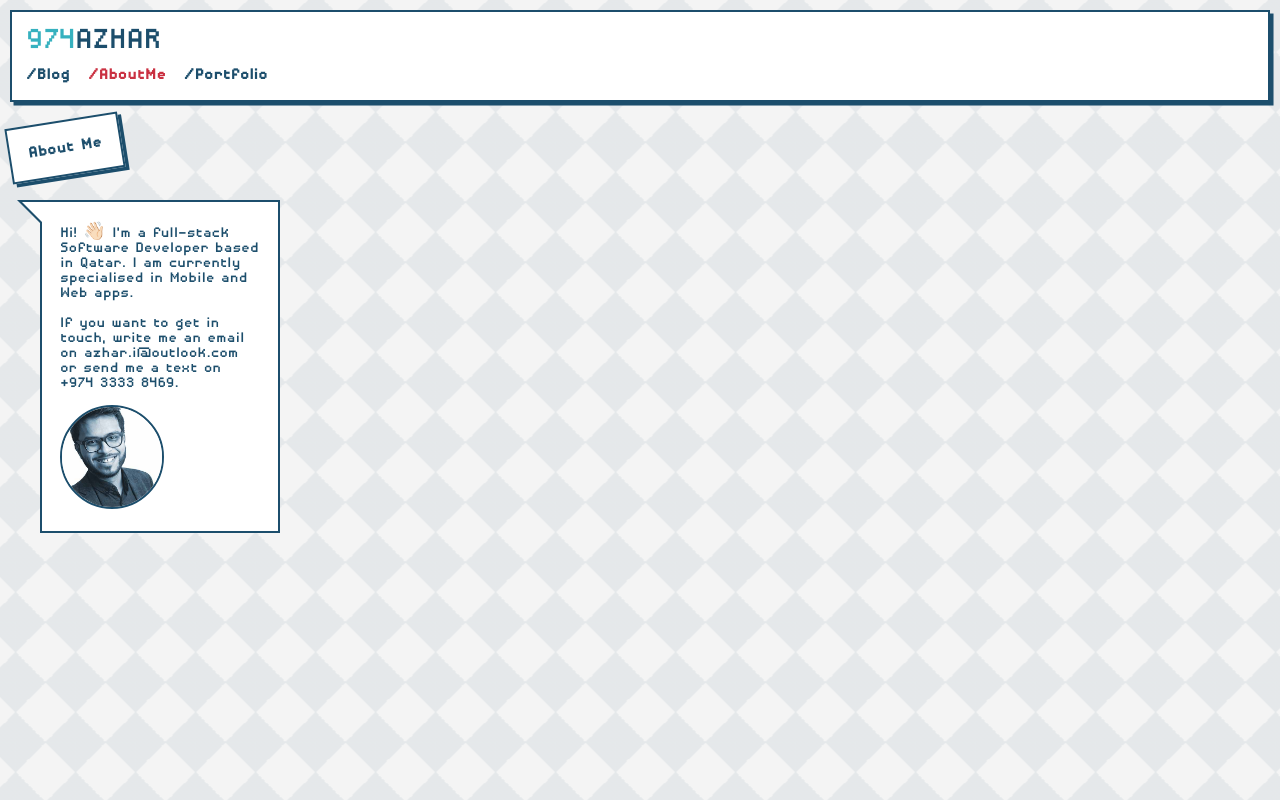
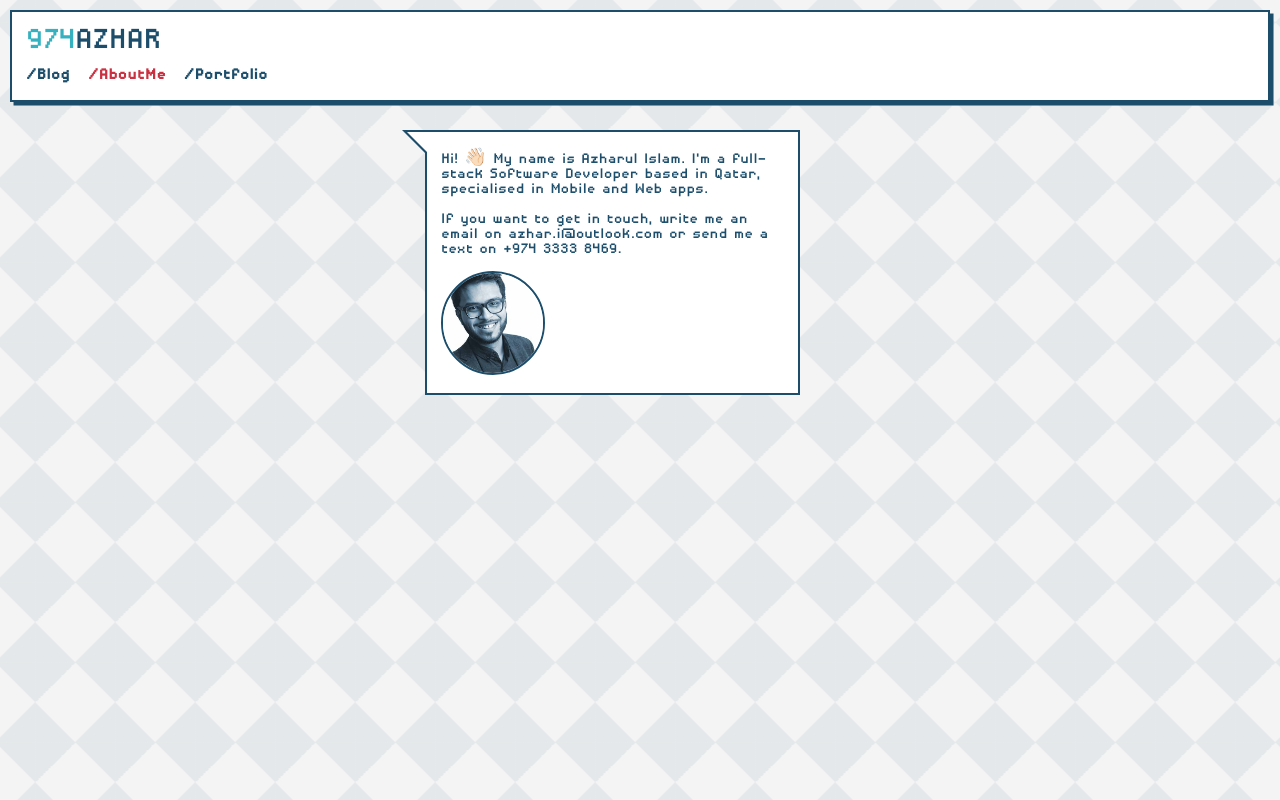
Before and after one commit to azharul-islam/974azhar, a Vue app: page /about in a window 1280 px wide. Built offline with nearby package versions, Linux system fonts and the light colour scheme.

Commit message:
General Update

```diff
--- a/src/App.vue
+++ b/src/App.vue
@@ -28,7 +28,7 @@
             }
         },
         methods: {
-            handleScroll: function (evt, el) {
+            handleScroll: function () {
                 if (window.scrollY > 130) {
                     this.isMinimized = true;
                 }
@@ -90,7 +90,7 @@
                         $color-bg 75%,
                         $color-bg
         );
-        background-size: 60px 60px;
+        background-size: 80px 80px;
         background-position: 0 0;
         animation: slide 4s infinite linear;
     }
--- a/src/views/About.vue
+++ b/src/views/About.vue
@@ -1,8 +1,8 @@
 <template>
     <div class="about">
-        <span class="container header">About Me</span>
         <div class="container talk-bubble tri-right left-top">
-            <p>Hi! 👋🏻 I'm a full-stack Software Developer based in Qatar. I am currently
+<!--            <span class="container header">About Me</span>-->
+            <p>Hi! 👋🏻 My name is Azharul Islam. I'm a full-stack Software Developer based in Qatar,
                 specialised in Mobile and Web apps.
                 <br><br>
                 If you want to get in touch, write me an email on azhar.i@outlook.com or send me a text on +974 3333 8469.</p>
@@ -16,23 +16,26 @@
     $color-dark: #1c4e6c;
 
     .container {
-        padding: 18px;
+        padding: 14px;
         margin: 10px 28px;
 
 
     }
 
     .talk-bubble {
-        margin:  0 40px 40px 40px;
+        margin:  0 90px 40px 35px;
         display: inline-block;
         position: relative;
-        width: 200px;
+        /*width: 250px;*/
         height: auto;
     }
 
     .about {
-        margin: 200px 0 0 0;
+        margin: 130px 0 0 0;
         position: relative;
+        display: grid;
+        grid-template-columns: minmax(200px, 500px);
+        justify-content: center;
     }
 
     p {
--- a/src/views/Portfolio.vue
+++ b/src/views/Portfolio.vue
@@ -375,7 +375,11 @@
     $color-dark: #1c4e6c;
 
     .about {
-        margin: 120px 0 0 0;
+        margin: 130px 0 0 0;
+
+        display: grid;
+        grid-template-columns: minmax(100px, 900px);
+        justify-content: center;
     }
 
     img {
@@ -484,9 +488,12 @@
         top: 0.25em;
     }
 
+
+
+
     .swiper-item {
         object-fit: cover;
-        max-width: 300px;
+        max-width: 400px;
 
     }
 </style>
```
